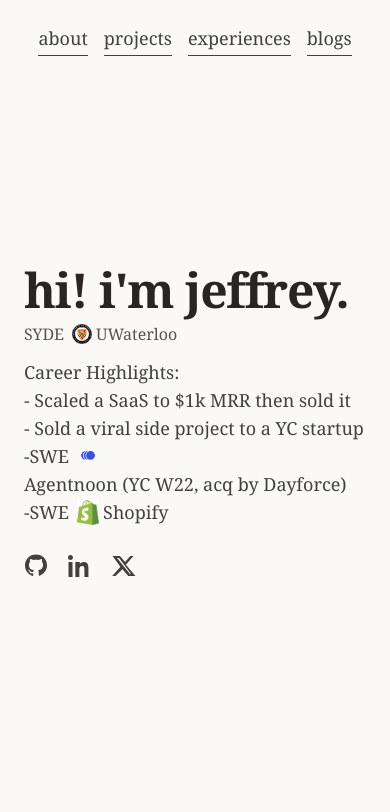
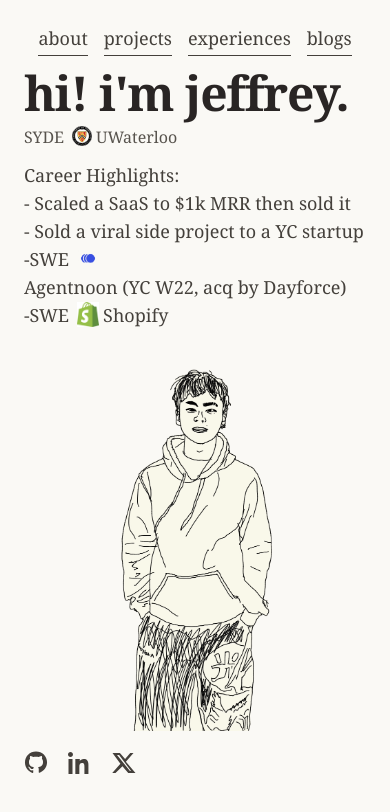
Before and after one commit to JeffreyLin1/jeffreylin, a Next.js app: page / in a window 390 px wide. Shown: the top 812 px of the page. Built offline with nearby package versions, Linux system fonts and the light colour scheme.

Commit message:
mobile and package stuff

```diff
--- a/app/page.js
+++ b/app/page.js
@@ -115,6 +115,19 @@
                   </p>
                 </div>
               </div>
+
+              {/* Mobile image shown below the main text */}
+              <div className="md:hidden w-full flex justify-center mt-2 mb-1">
+                <Image
+                  src="/drawJeffrey.png"
+                  alt="Drawing of Jeffrey"
+                  width={220}
+                  height={275}
+                  className="w-52 h-auto"
+                  priority
+                />
+              </div>
+
               {/* Social icons */}
               <div className="mt-4 flex items-center gap-5 text-stone-700">
                 <StreamingText delay={getDelay()}>
--- a/package.json
+++ b/package.json
@@ -9,6 +9,7 @@
     "lint": "next lint"
   },
   "dependencies": {
+    "@next/swc-darwin-arm64": "^16.1.6",
     "@vercel/analytics": "^1.5.0",
     "next": "^16.1.3",
     "react": "^19.0.0",
```
Also changed, not shown: 1 other file (tests, documents, lock files or other folders).
